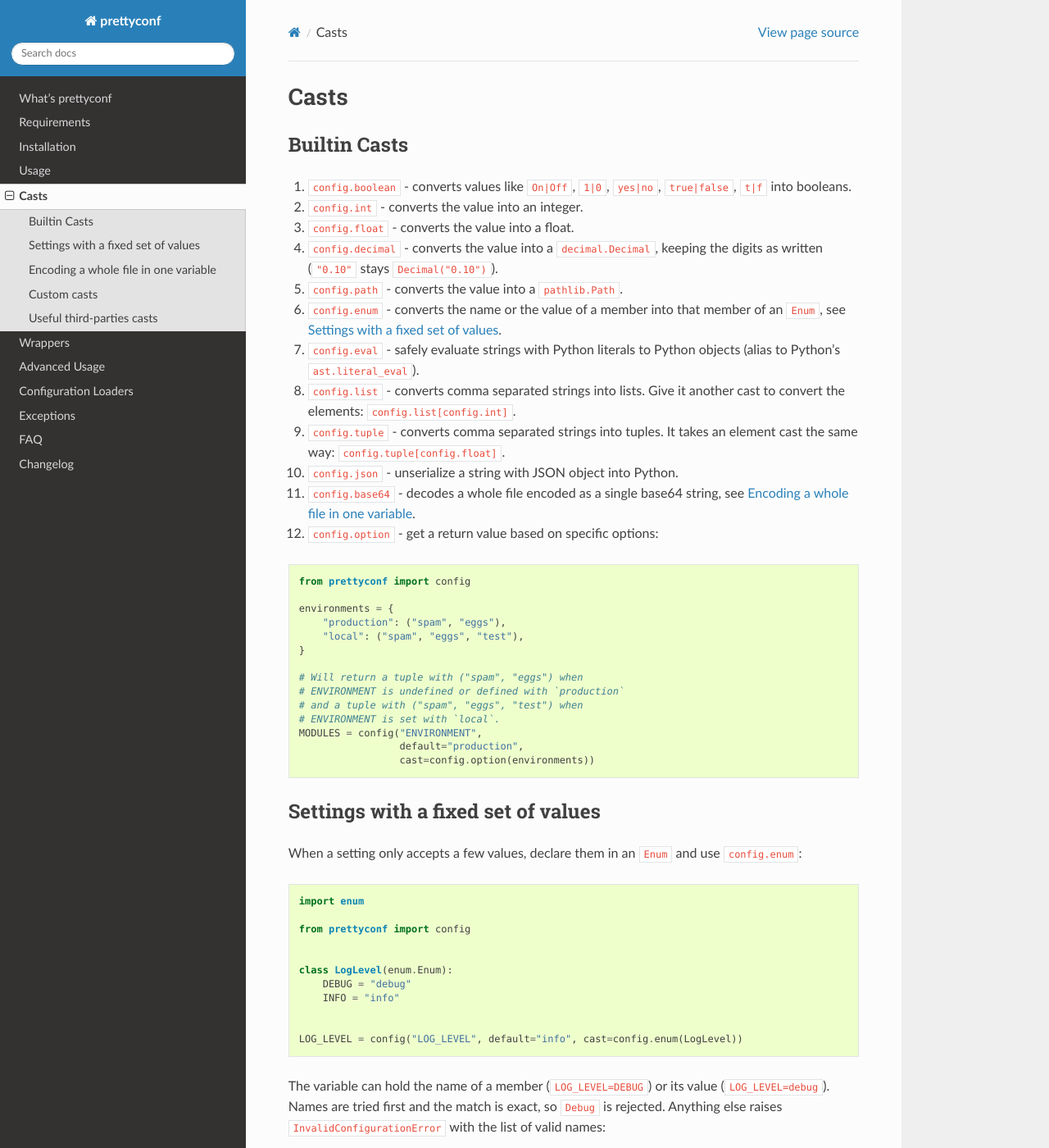
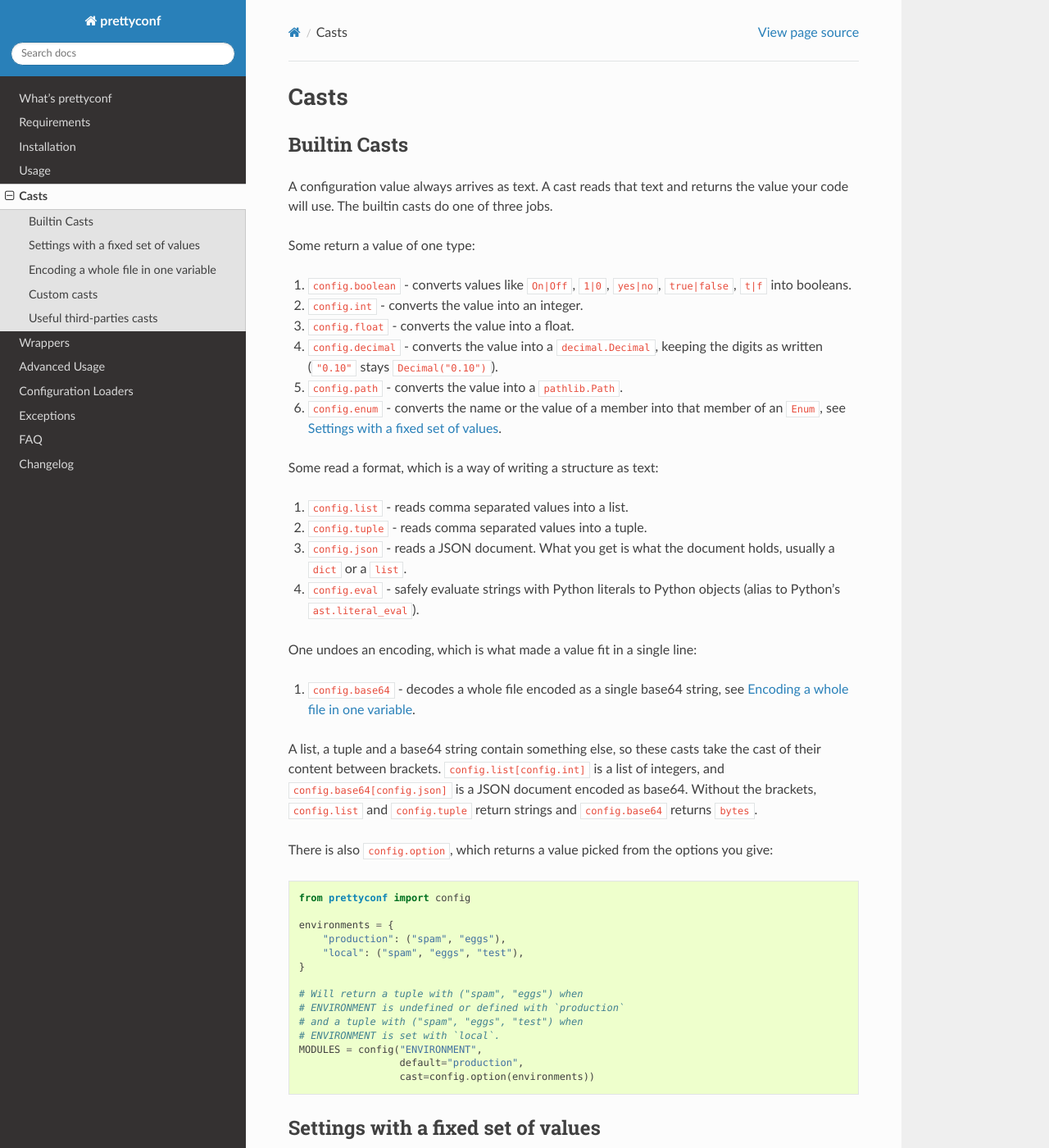
Before and after one commit to osantana/prettyconf, a Sphinx documentation site: the page built from docs/source/casts.rst, in a window 1280 px wide and 1400 px high. Shown: the whole window at 82% size. Built offline with Sphinx 7.4.7 and the Read the Docs theme 3.1.0, drawn with Linux system fonts in a browser that asks for light colours; some of the changed text lies outside the part shown.

Commit message:
Let config.base64 take the cast of its content
Base64 is not a type. It is an encoding around something else, the way a
list is a format around its elements, so it takes the cast of its content
the same way config.list does:

    config("CREDENTIALS", cast=config.base64[config.json], wrapper=config.secret)

Before this, decoding base64, reading the result as JSON and keeping it
secret did not fit in one call: json.loads had to take the wrapper slot
that config.secret needs.

The content reaches the other cast as text, in UTF-8 or in the encoding
given to Base64, because the other casts read text.

The casts page now describes the builtin casts by what they do: return a
type, read a format, or undo an encoding.

Co-Authored-By: Claude Fable 5.2 <noreply@anthropic.com>

```diff
--- a/CHANGES.txt
+++ b/CHANGES.txt
@@ -19,6 +19,12 @@
   - ``config.list`` and ``config.tuple`` take an element cast:
     ``config.list[config.int]`` returns a ``list[int]``, for the type checker
     and at runtime.
+  - ``config.base64`` takes the cast of its content the same way:
+    ``config.base64[config.json]`` decodes the value and reads the result as
+    JSON. The content reaches the other cast as UTF-8 text, or in the encoding
+    given to ``Base64``.
+  - The casts page describes the builtin casts by what they do: return a type,
+    read a format, or undo an encoding.
   - ``config.eval`` is now a cast object like the others, instead of a bare
     function. An invalid value raises ``InvalidConfigurationError`` without the
     value in the message, where it used to raise the ``ValueError`` or
--- a/docs/source/casts.rst
+++ b/docs/source/casts.rst
@@ -3,6 +3,11 @@ Casts
 
 Builtin Casts
 ~~~~~~~~~~~~~
+
+A configuration value always arrives as text. A cast reads that text and
+returns the value your code will use. The builtin casts do one of three jobs.
+
+Some return a value of one type:
 
 #. ``config.boolean`` - converts values like ``On|Off``, ``1|0``, ``yes|no``,
    ``true|false``, ``t|f`` into booleans.
@@ -13,16 +18,29 @@ Builtin Casts
 #. ``config.path`` - converts the value into a ``pathlib.Path``.
 #. ``config.enum`` - converts the name or the value of a member into that
    member of an ``Enum``, see :ref:`enum`.
+
+Some read a format, which is a way of writing a structure as text:
+
+#. ``config.list`` - reads comma separated values into a list.
+#. ``config.tuple`` - reads comma separated values into a tuple.
+#. ``config.json`` - reads a JSON document. What you get is what the document
+   holds, usually a ``dict`` or a ``list``.
 #. ``config.eval`` - safely evaluate strings with Python literals to Python
    objects (alias to Python's ``ast.literal_eval``).
-#. ``config.list`` - converts comma separated strings into lists. Give it
-   another cast to convert the elements: ``config.list[config.int]``.
-#. ``config.tuple`` - converts comma separated strings into tuples. It takes an
-   element cast the same way: ``config.tuple[config.float]``.
-#. ``config.json`` - unserialize a string with JSON object into Python.
+
+One undoes an encoding, which is what made a value fit in a single line:
+
 #. ``config.base64`` - decodes a whole file encoded as a single base64
    string, see :ref:`base64`.
-#. ``config.option`` - get a return value based on specific options:
+
+A list, a tuple and a base64 string contain something else, so these casts take
+the cast of their content between brackets. ``config.list[config.int]`` is a
+list of integers, and ``config.base64[config.json]`` is a JSON document encoded
+as base64. Without the brackets, ``config.list`` and ``config.tuple`` return
+strings and ``config.base64`` returns ``bytes``.
+
+There is also ``config.option``, which returns a value picked from the options
+you give:
 
 .. code-block:: python
 
@@ -108,6 +126,20 @@ encoding to get ``str`` instead:
 
     SIGNING_KEY = config("APPLE_SIGNING_KEY", cast=Base64("utf-8"))  # str
 
+When the file has a format that another cast reads, put that cast between
+brackets. The content is decoded as UTF-8 text, or with the encoding you gave
+to ``Base64``, and handed to it:
+
+.. code-block:: python
+
+    CREDENTIALS = config(
+        "GOOGLE_CREDENTIALS",
+        cast=config.base64[config.json],
+        wrapper=config.secret,
+    )
+
+    CREDENTIALS.reveal()["client_email"]
+
 Wrapped base64 works too: whitespace and newlines are stripped before decoding,
 so a value pasted from a wrapping ``base64`` still loads. A value that is not
 valid base64 raises ``InvalidConfigurationError``. As with the other casts, the
@@ -115,6 +147,9 @@ error message does not include the rejected value, so a broken key does not end
 up in your logs.
 
 .. versionadded:: 3.0.0
+
+.. versionchanged:: 3.1.0
+    ``config.base64`` takes the cast of its content between brackets.
 
 
 Custom casts
```
Also changed, not shown: 3 other files.
